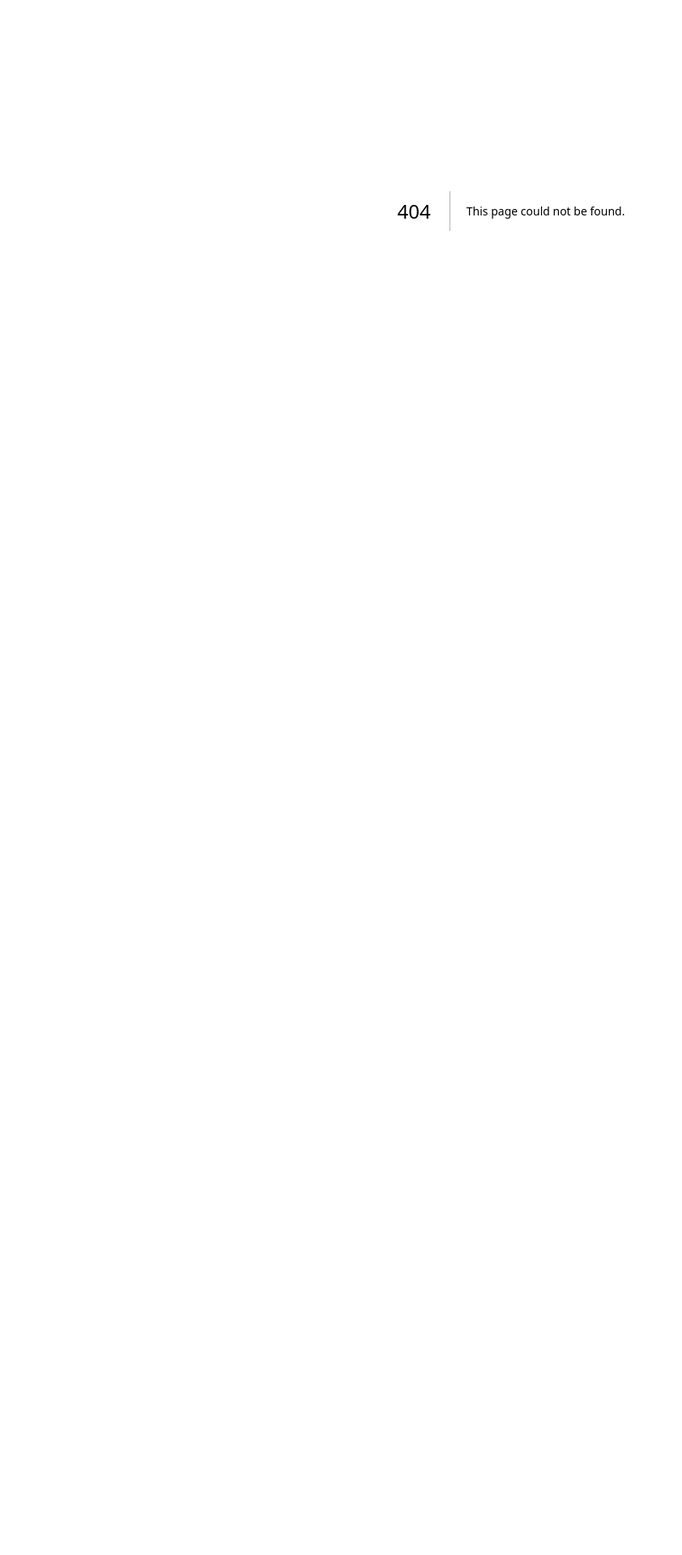
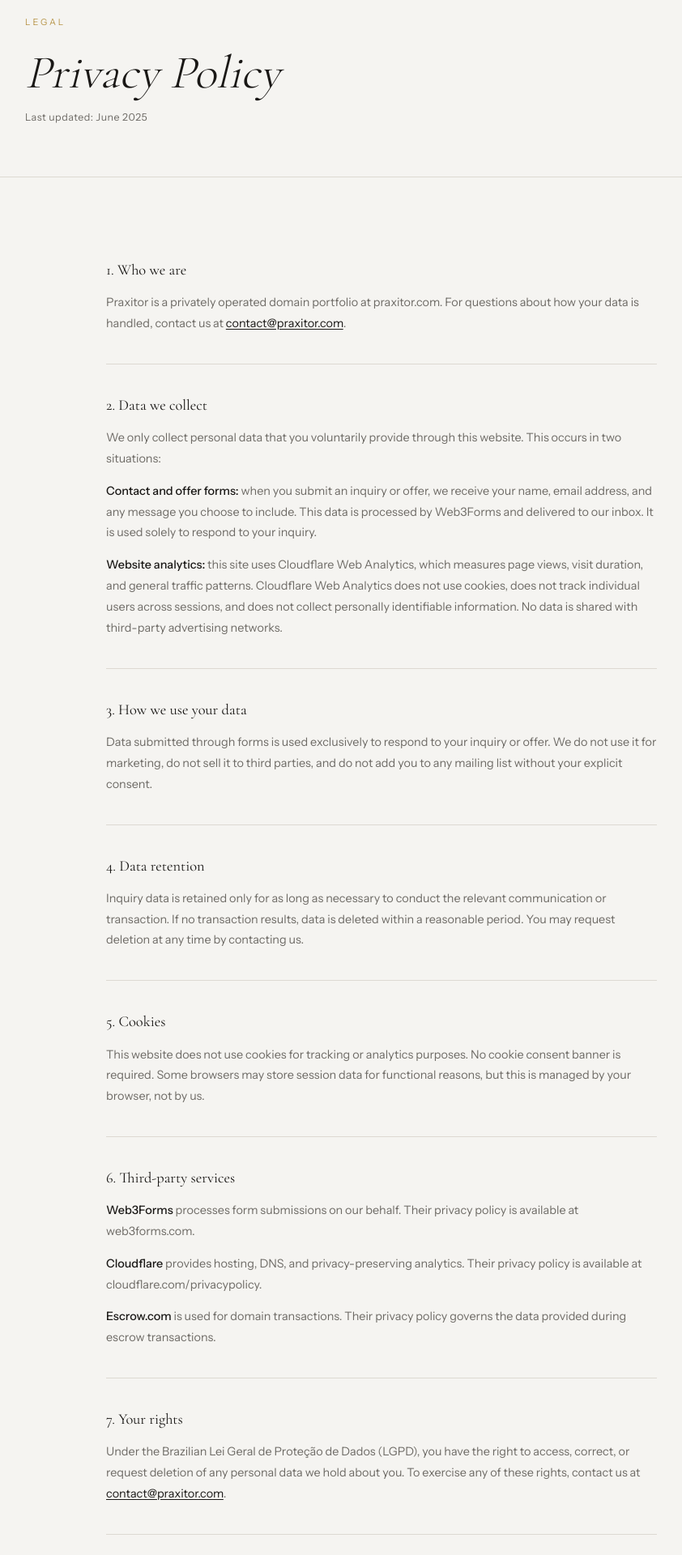
Before and after one commit to azambarda/praxitor2, a Next.js app: page /privacy in a window 1280 px wide. Before the commit this address had no page. Shown: the part 140-2060 px from the top of the page at 81% size, without its empty margins (9-851 px from the left). Before the commit the page ends 800 px from the top, so only its background shows below. Built offline with nearby package versions, Linux system fonts and the light colour scheme.

Commit message:
Create page.js

```diff
--- /dev/null
+++ b/app/privacy/page.js
@@ -0,0 +1,78 @@
+import Nav from '../../components/Nav'
+import Footer from '../../components/Footer'
+import styles from './page.module.css'
+
+export const metadata = {
+  title: 'Privacy Policy — Praxitor',
+  description: 'How Praxitor handles your personal data.',
+}
+
+export default function PrivacyPage() {
+  return (
+    <>
+      <Nav />
+
+      <section className={styles.hero}>
+        <p className={styles.eyebrow}>Legal</p>
+        <h1 className={styles.headline}>Privacy Policy</h1>
+        <p className={styles.meta}>Last updated: June 2025</p>
+      </section>
+
+      <div className="rule" />
+
+      <section className={styles.body}>
+        <div className={styles.bodyInner}>
+          <div className={styles.content}>
+
+            <div className={styles.block}>
+              <h2 className={styles.heading}>1. Who we are</h2>
+              <p>Praxitor is a privately operated domain portfolio at praxitor.com. For questions about how your data is handled, contact us at <a href="mailto:contact@praxitor.com" className={styles.link}>contact@praxitor.com</a>.</p>
+            </div>
+
+            <div className={styles.block}>
+              <h2 className={styles.heading}>2. Data we collect</h2>
+              <p>We only collect personal data that you voluntarily provide through this website. This occurs in two situations:</p>
+              <p><strong>Contact and offer forms:</strong> when you submit an inquiry or offer, we receive your name, email address, and any message you choose to include. This data is processed by Web3Forms and delivered to our inbox. It is used solely to respond to your inquiry.</p>
+              <p><strong>Website analytics:</strong> this site uses Cloudflare Web Analytics, which measures page views, visit duration, and general traffic patterns. Cloudflare Web Analytics does not use cookies, does not track individual users across sessions, and does not collect personally identifiable information. No data is shared with third-party advertising networks.</p>
+            </div>
+
+            <div className={styles.block}>
+              <h2 className={styles.heading}>3. How we use your data</h2>
+              <p>Data submitted through forms is used exclusively to respond to your inquiry or offer. We do not use it for marketing, do not sell it to third parties, and do not add you to any mailing list without your explicit consent.</p>
+            </div>
+
+            <div className={styles.block}>
+              <h2 className={styles.heading}>4. Data retention</h2>
+              <p>Inquiry data is retained only for as long as necessary to conduct the relevant communication or transaction. If no transaction results, data is deleted within a reasonable period. You may request deletion at any time by contacting us.</p>
+            </div>
+
+            <div className={styles.block}>
+              <h2 className={styles.heading}>5. Cookies</h2>
+              <p>This website does not use cookies for tracking or analytics purposes. No cookie consent banner is required. Some browsers may store session data for functional reasons, but this is managed by your browser, not by us.</p>
+            </div>
+
+            <div className={styles.block}>
+              <h2 className={styles.heading}>6. Third-party services</h2>
+              <p><strong>Web3Forms</strong> processes form submissions on our behalf. Their privacy policy is available at web3forms.com.</p>
+              <p><strong>Cloudflare</strong> provides hosting, DNS, and privacy-preserving analytics. Their privacy policy is available at cloudflare.com/privacypolicy.</p>
+              <p><strong>Escrow.com</strong> is used for domain transactions. Their privacy policy governs the data provided during escrow transactions.</p>
+            </div>
+
+            <div className={styles.block}>
+              <h2 className={styles.heading}>7. Your rights</h2>
+              <p>Under the Brazilian Lei Geral de Proteção de Dados (LGPD), you have the right to access, correct, or request deletion of any personal data we hold about you. To exercise any of these rights, contact us at <a href="mailto:contact@praxitor.com" className={styles.link}>contact@praxitor.com</a>.</p>
+            </div>
+
+            <div className={styles.block}>
+              <h2 className={styles.heading}>8. Changes to this Policy</h2>
+              <p>This Policy may be updated from time to time. The date at the top reflects the most recent revision. Continued use of the website after any update constitutes acceptance of the revised Policy.</p>
+            </div>
+
+          </div>
+        </div>
+      </section>
+
+      <Footer />
+    </>
+  )
+}
```
